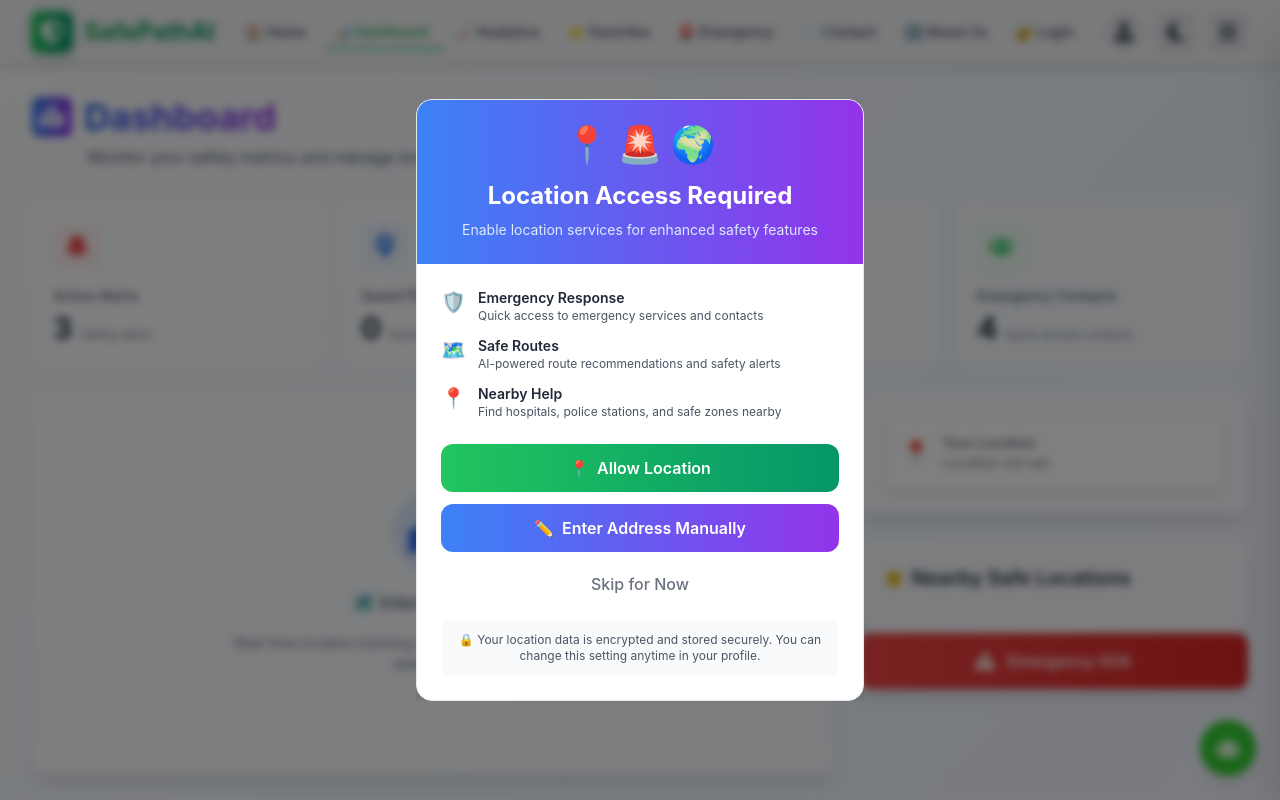
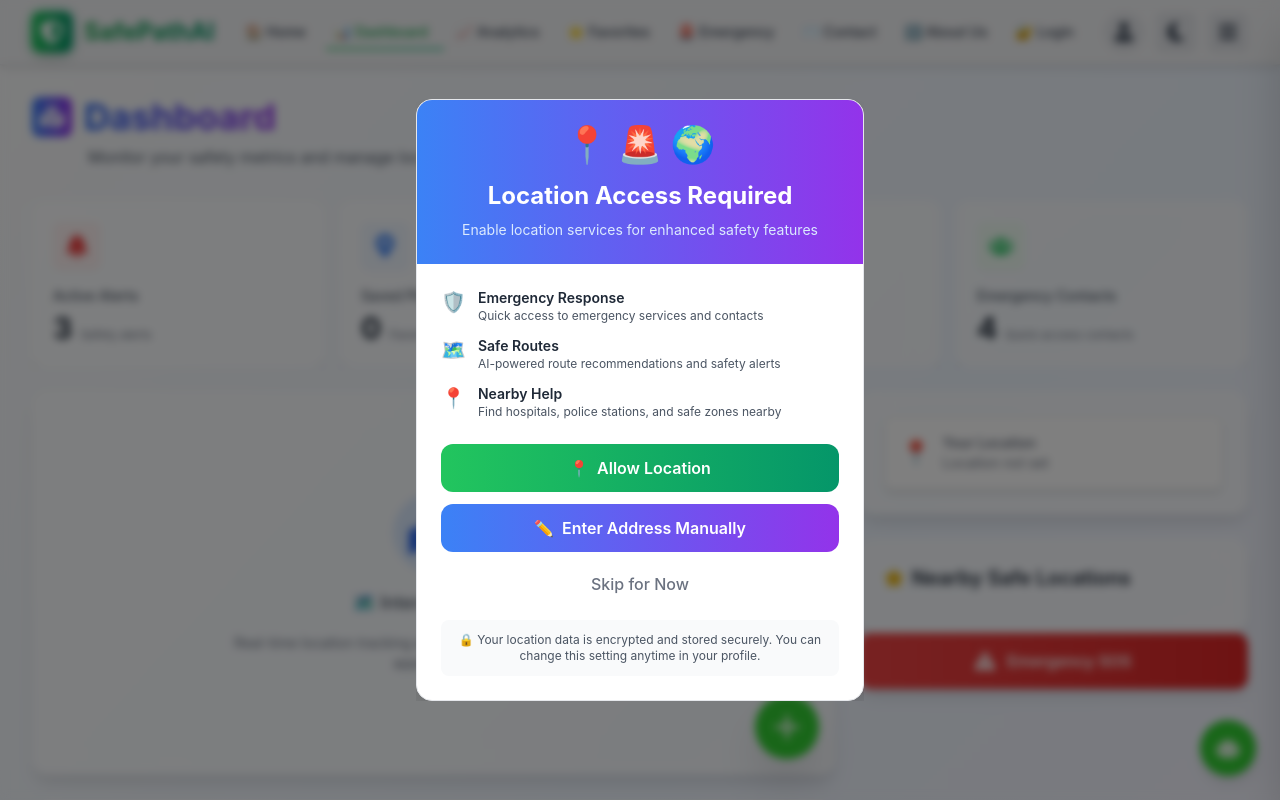
Before and after one commit to SrinjoyeeDey/SafePathAI-AI-Powered-Safety-Assistance-App, a React app in the folder frontend/: page /dashboard in a window 1280 px wide. Shown: the top 800 px of the page. Built offline with nearby package versions, Linux system fonts and the light colour scheme; sample sign-in values are in the browser's storage; the HTML template or start-up script is replaced by a standard one.

Commit message:
Feat: Implement core FAB foundation (PR 1 of 3)

```diff
--- /dev/null
+++ b/frontend/src/components/EmergencyFab.tsx
@@ -0,0 +1,45 @@
+import React, { useState } from 'react';
+
+const EmergencyFab: React.FC = () => {
+  const [isOpen, setIsOpen] = useState(false);
+
+  const toggleMenu = () => {
+    setIsOpen(!isOpen);
+  };
+
+  return (
+    // This container holds the entire component and positions it.
+    <div className="absolute bottom-4 right-4 flex flex-col items-end gap-3 z-20">
+
+      {/* Conditionally rendered menu */}
+      {isOpen && (
+        <div className="flex flex-col gap-2 p-2 rounded-lg bg-white dark:bg-gray-800 shadow-xl border border-gray-200 dark:border-gray-600">
+          <button className="text-left w-full px-4 py-2 rounded-md font-medium text-text dark:text-white hover:bg-gray-100 dark:hover:bg-gray-700">
+            Report Issue 📝
+          </button>
+          <button className="text-left w-full px-4 py-2 rounded-md font-medium text-text dark:text-white hover:bg-gray-100 dark:hover:bg-gray-700">
+            Safe Route 🛣️
+          </button>
+          <button className="text-left w-full px-4 py-2 rounded-md font-medium text-red-600 dark:text-red-400 hover:bg-red-50 dark:hover:bg-red-900/50">
+            Send SOS 🚨
+          </button>
+        </div>
+      )}
+
+      {/* The main Floating Action Button */}
+      <button
+        onClick={toggleMenu}
+        className="h-16 w-16 rounded-full bg-primary text-white flex items-center justify-center shadow-2xl transition-transform transform hover:scale-110 focus:outline-none focus:ring-2 focus:ring-offset-2 focus:ring-primary dark:focus:ring-offset-gray-900"
+        aria-expanded={isOpen}
+        aria-label={isOpen ? "Close quick actions menu" : "Open quick actions menu"}
+      >
+        <svg xmlns="http://www.w3.org/2000/svg" className={`h-8 w-8 transition-transform duration-300 ${isOpen ? 'rotate-45' : ''}`} fill="none" viewBox="0 0 24 24" stroke="currentColor" strokeWidth={2.5}>
+          <path strokeLinecap="round" strokeLinejoin="round" d="M12 4v16m8-8H4" />
+        </svg>
+      </button>
+
+    </div>
+  );
+};
+
+export default EmergencyFab;
--- a/frontend/src/pages/Dashboard.tsx
+++ b/frontend/src/pages/Dashboard.tsx
@@ -15,6 +15,7 @@ import {
   FaBrain,
   FaInfoCircle
 } from "react-icons/fa";
+import EmergencyFab from '../components/EmergencyFab';
 
 interface SafeZone {
   id: number;
@@ -98,6 +99,7 @@ export default function Dashboard() {
 
             {/* Map Section - Takes 2 columns on large screens */}
             <div className="lg:col-span-2">
+               <div className="relative h-96">
               <div
                 className={`h-96 bg-white/60 dark:bg-gray-800/60 backdrop-blur-lg backdrop-saturate-150 rounded-2xl border border-white/40 dark:border-gray-700/40 shadow-lg p-6 flex flex-col items-center justify-center space-y-4 hover:shadow-2xl transition-all duration-500 transform ${
                   isVisible ? 'opacity-100 translate-y-0' : 'opacity-0 translate-y-8'
@@ -113,6 +115,8 @@ export default function Dashboard() {
                 <p className="text-gray-500 dark:text-gray-400 text-sm text-center max-w-md">
                   Real-time location tracking and safety zone visualization will appear here
                 </p>
+              </div>
+                 <EmergencyFab />
               </div>
 
               {/* AI Suggestions Section */}
```
